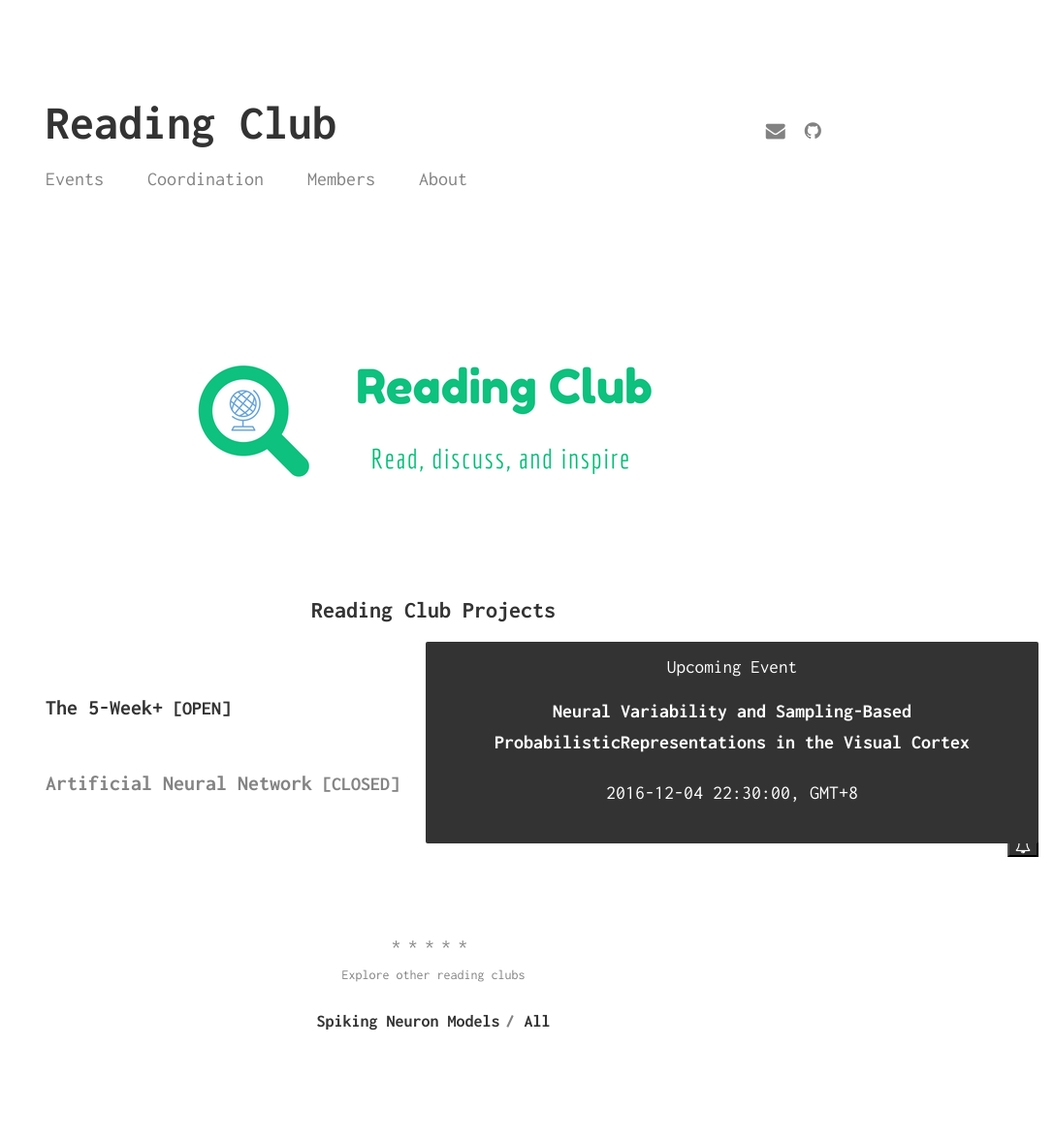
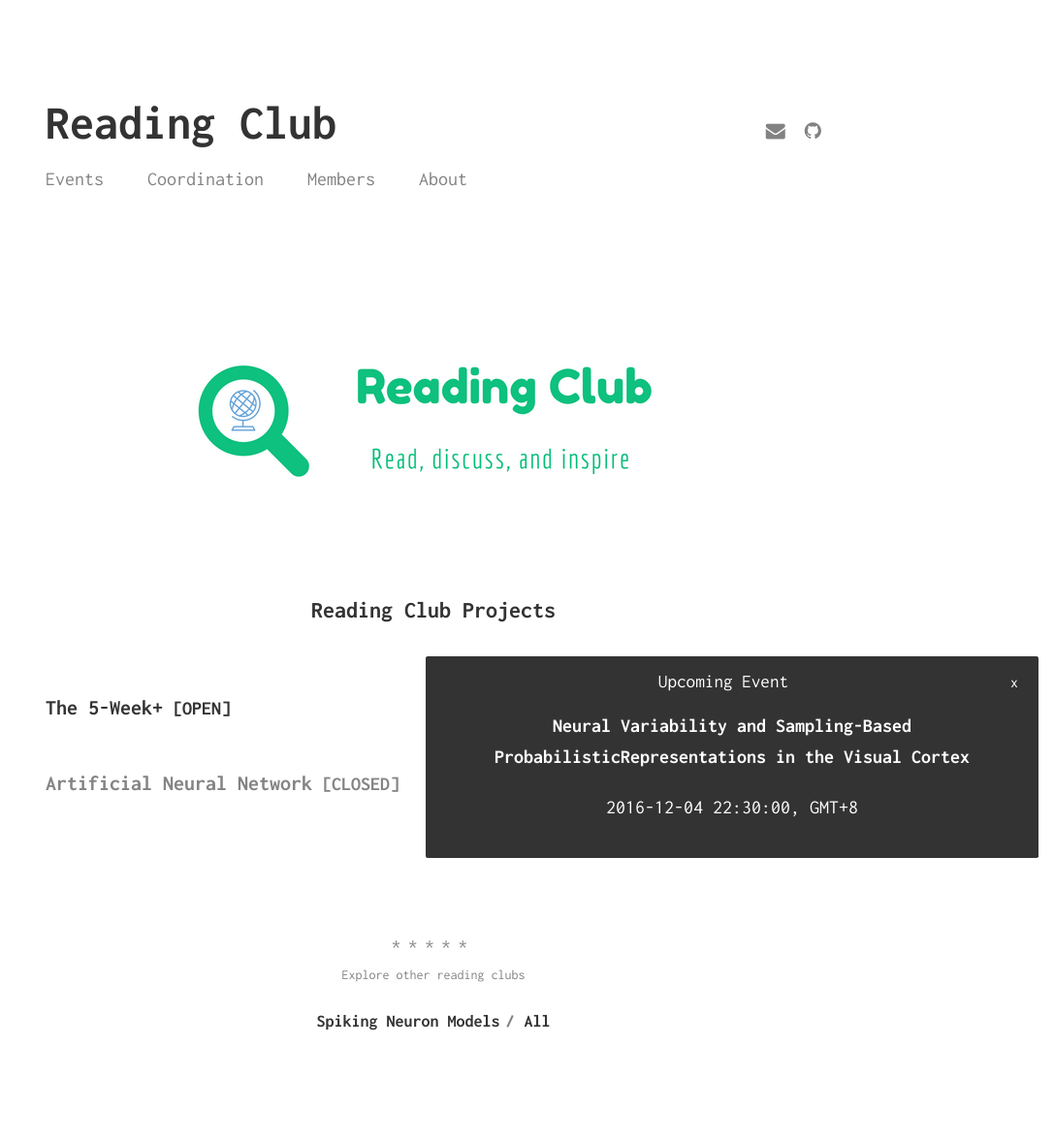
Before and after one commit to reading-club/reading-club.github.io, a Jekyll site: the page built from index.html, in a window 1280 px wide. Shown: the whole page at 97% size, without its empty margins (193-1280 px from the left). Built offline with Jekyll 4.4.1, drawn with Linux system fonts in a browser that asks for light colours; nearby versions of some CDN libraries.

Commit message:
a little fix for notification box: a close button is included

```diff
--- a/_includes/notification.html
+++ b/_includes/notification.html
@@ -3,6 +3,7 @@
 
 <!-- The actual snackbar -->
 <div id="snackbar">
+    <span id='closeButton'>x</span>
     <span class="title-notification--box">Upcoming Event</span>
 {% assign noti = site.data.notifications |  where:"event","system" %}
 <p><a style="color: white;" href="{{ noti[0].link }}">{{ noti[0].upcoming }}</a></p>
@@ -23,6 +24,21 @@
     x.className = "show";
 
     // After 3 seconds, remove the show class from DIV
-    setTimeout(function(){ x.className = x.className.replace("show", ""); }, 8000);
+    setTimeout(function(){ x.className = x.className.replace("show", ""); }, 80000);
 }
+$(document).ready(function() {
+    $('#closeButton').on('click', function(e) {
+        $('#snackbar').remove();
+    });
+});
 </script>
+
+<style>
+#closeButton {
+    float:right;
+    display:inline-block;
+    padding:2px 5px;
+    cursor: pointer;
+}
+
+</style>
--- a/assets/css/custom.css
+++ b/assets/css/custom.css
@@ -153,7 +153,7 @@ hr.paragraph:after {
     position: fixed; /* Sit on top of the screen */
     z-index: 1; /* Add a z-index if needed */
     right: 1em; /* Center the snackbar */
-    bottom: 30px; /* 30px from the bottom */
+    bottom: 15px; /* 30px from the bottom */
 }
 
 @media only screen and (max-width: 600px) {
```
Also changed, not shown: 9 other files.
